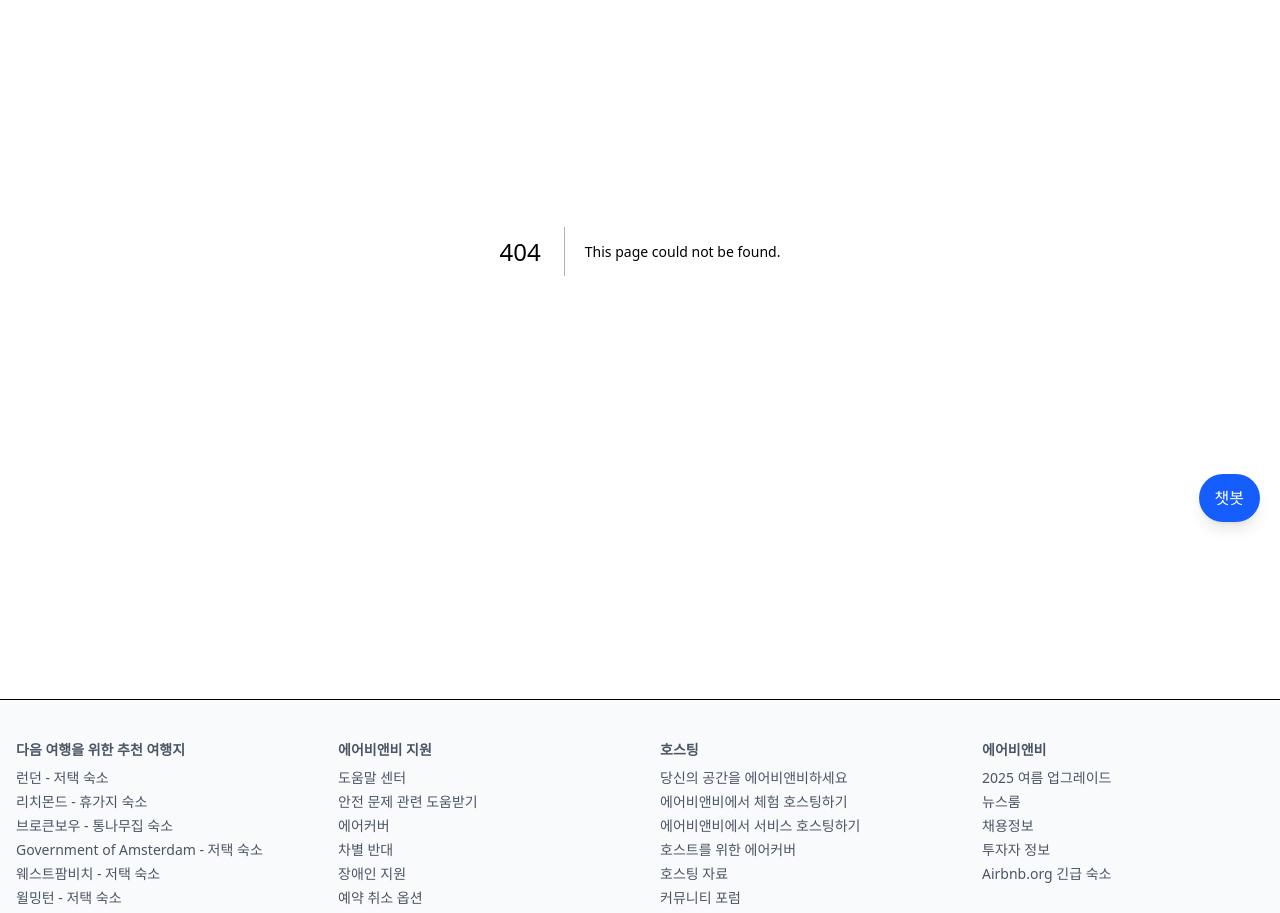
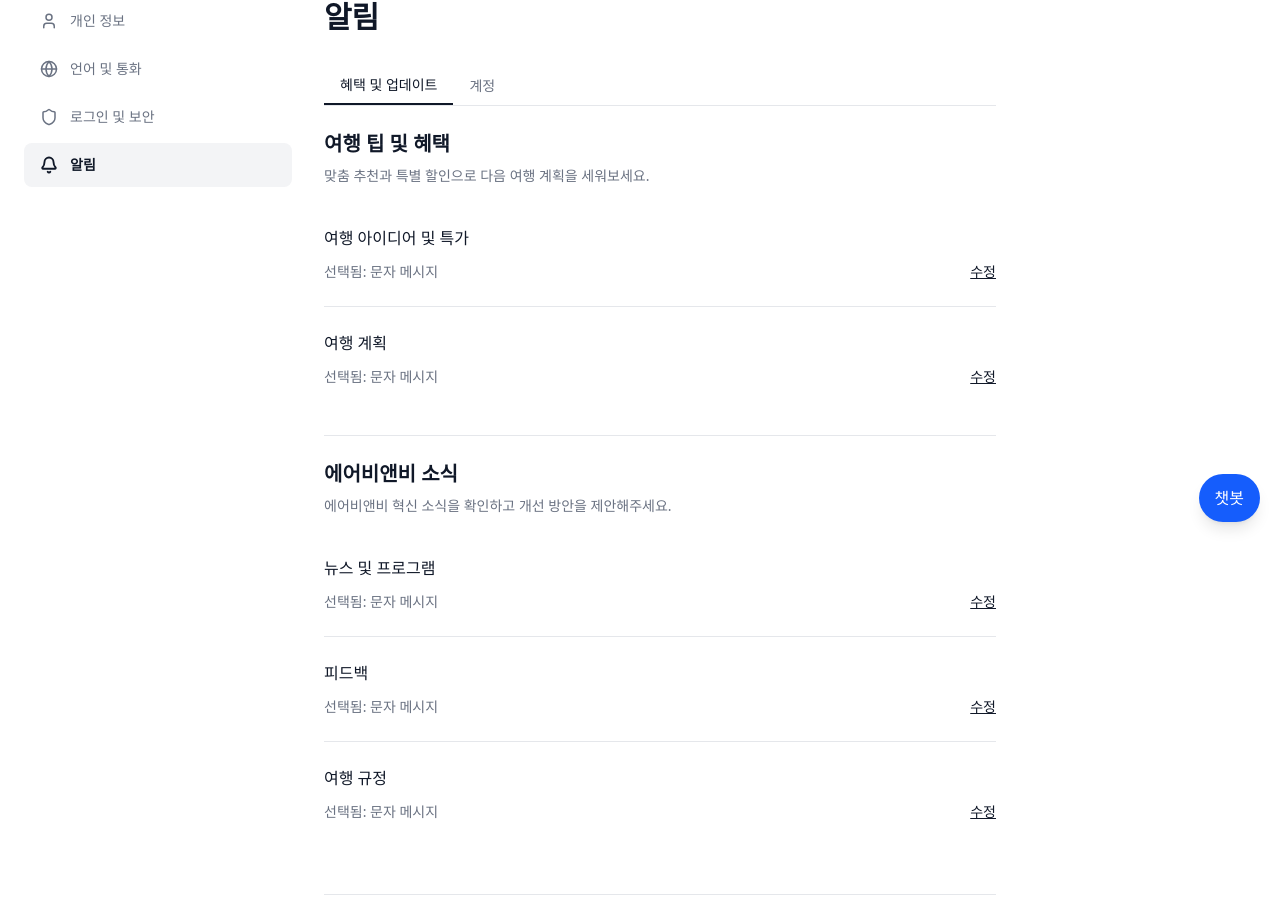
Before and after one commit to dev-burnern/airbnb_clone, a Next.js app in the folder frontend/: page /account/notifications in a window 1280 px wide. Before the commit this address had no page. Shown: the part 258-1171 px from the top of the page. Built offline with nearby package versions, Linux system fonts and the light colour scheme.

Commit message:
✨ Feat:알림 페이지 관련 모든 파일(위젯, 피처, 공유 UI)을 추가

```diff
--- /dev/null
+++ b/frontend/src/app/account/notifications/page.tsx
@@ -0,0 +1,8 @@
+// src/app/account/notifications/page.tsx
+"use client";
+
+import { NotificationList } from "@/widgets/notification-list/NotificationList";
+
+export default function Page() {
+  return <NotificationList />;
+}
--- /dev/null
+++ b/frontend/src/features/notifications/AccountNotifications.tsx
@@ -0,0 +1,51 @@
+// src/features/notifications/AccountNotifications.tsx
+
+import { NotificationRow } from "@/shared/ui/NotificationRow";
+
+export const AccountNotifications = () => {
+  return (
+    <div className="space-y-6">
+      <section className="border-b border-gray-200 pb-6">
+        <h2 className="text-xl font-bold text-gray-900 mb-2">계정 활동 및 정책</h2>
+        <p className="text-gray-500 text-sm mb-4">예약과 계정 활동을 확인하고, 에어비앤비 주요 정책의 내용을 알아보세요.</p>
+
+        <NotificationRow
+          title="계정 활동"
+          description=""
+          currentSetting="선택됨: 이메일 및 문자 메시지"
+          isBorderBottom={true}
+        />
+        <NotificationRow
+          title="게스트 정책"
+          description=""
+          currentSetting="선택됨: 이메일 및 문자 메시지"
+          isBorderBottom={false}
+        />
+      </section>
+
+      <section className="border-b border-gray-200 pb-6">
+        <h2 className="text-xl font-bold text-gray-900 mb-2">알림</h2>
+        <p className="text-gray-500 text-sm mb-4">예약, 리스팅, 계정 활동에 관한 중요한 알림을 받아보세요.</p>
+
+        <NotificationRow
+          title="알림"
+          description=""
+          currentSetting="선택됨: 문자 메시지"
+          isBorderBottom={false}
+        />
+      </section>
+
+      <section className="pb-6">
+        <h2 className="text-xl font-bold text-gray-900 mb-2">게스트·호스트가 보내는 메시지</h2>
+        <p className="text-gray-500 text-sm mb-4">예약 전후 및 예약 기간 중에 호스트나 게스트와 연락하세요.</p>
+
+        <NotificationRow
+          title="메시지"
+          description=""
+          currentSetting="선택됨: 이메일 및 문자 메시지"
+          isBorderBottom={false}
+        />
+      </section>
+    </div>
+  );
+};
--- /dev/null
+++ b/frontend/src/features/notifications/BenefitsAndUpdate.tsx
@@ -0,0 +1,71 @@
+// src/features/notifications/BenefitsAndUpdate.tsx
+
+import { NotificationRow } from "@/shared/ui/NotificationRow";
+
+export const BenefitsAndUpdate = () => {
+  return (
+    <div className="space-y-6">
+      <section className="border-b border-gray-200 pb-6">
+        <h2 className="text-xl font-bold text-gray-900 mb-2">여행 팁 및 혜택</h2>
+        <p className="text-gray-500 text-sm mb-4">맞춤 추천과 특별 할인으로 다음 여행 계획을 세워보세요.</p>
+
+        <NotificationRow
+          title="여행 아이디어 및 특가"
+          description=""
+          currentSetting="선택됨: 문자 메시지"
+          isBorderBottom={true}
+        />
+        <NotificationRow
+          title="여행 계획"
+          description=""
+          currentSetting="선택됨: 문자 메시지"
+          isBorderBottom={false}
+        />
+      </section>
+
+      <section className="pb-6">
+        <h2 className="text-xl font-bold text-gray-900 mb-2">에어비앤비 소식</h2>
+        <p className="text-gray-500 text-sm mb-4">에어비앤비 혁신 소식을 확인하고 개선 방안을 제안해주세요.</p>
+
+        <NotificationRow
+          title="뉴스 및 프로그램"
+          description=""
+          currentSetting="선택됨: 문자 메시지"
+          isBorderBottom={true}
+        />
+        <NotificationRow
+          title="피드백"
+          description=""
+          currentSetting="선택됨: 문자 메시지"
+          isBorderBottom={true}
+        />
+        <NotificationRow
+          title="여행 규정"
+          description=""
+          currentSetting="선택됨: 문자 메시지"
+          isBorderBottom={false}
+        />
+      </section>
+
+      {/* 모든 마케팅 이메일에 대한 수신 거부 체크박스 */}
+      <div className="flex items-start pt-6 border-t border-gray-200">
+        <div className="flex items-center h-5">
+          <input
+            id="unsubscribe-marketing"
+            name="unsubscribe-marketing"
+            type="checkbox"
+            className="focus:ring-gray-900 h-4 w-4 text-gray-900 border-gray-300 rounded"
+          />
+        </div>
+        <div className="ml-3 text-sm">
+          <label htmlFor="unsubscribe-marketing" className="font-medium text-gray-900">
+            모든 마케팅 이메일에 대한 수신 동의 취소
+          </label>
+          <p className="text-gray-500 mt-1">
+            문자 메시지 수신에 동의하면, 에어비앤비에서 보내는 자동 마케팅 메시지를 +82 **-****-2985번으로 수신하는 데 동의하시는 것입니다. 다른 번호로 메시지를 받으려면, 개인정보 페이지에서 전화번호 설정을 업데이트하세요.
+          </p>
+        </div>
+      </div>
+    </div>
+  );
+};
--- /dev/null
+++ b/frontend/src/shared/ui/NotificationRow.tsx
@@ -0,0 +1,29 @@
+// src/shared/ui/NotificationRow.tsx
+
+interface NotificationRowProps {
+  title: string;
+  description: string;
+  currentSetting: string;
+  isBorderBottom?: boolean;
+}
+
+export const NotificationRow = ({
+  title,
+  description,
+  currentSetting,
+  isBorderBottom = true,
+}: NotificationRowProps) => {
+  return (
+    <div className={`py-6 ${isBorderBottom ? "border-b border-gray-200" : ""}`}>
+      <h3 className="text-gray-900 font-medium">{title}</h3>
+      <p className="text-gray-500 text-sm mt-1">{description}</p>
+
+      <div className="flex justify-between items-center mt-3">
+        <p className="text-gray-500 text-sm">{currentSetting}</p>
+        <button className="text-gray-900 underline text-sm font-medium hover:text-gray-600 whitespace-nowrap ml-4">
+          수정
+        </button>
+      </div>
+    </div>
+  );
+};
--- /dev/null
+++ b/frontend/src/shared/ui/NotificationTabs.tsx
@@ -0,0 +1,32 @@
+// src/shared/ui/NotificationTabs.tsx
+
+interface NotificationTabsProps {
+  activeTab: 'benefits' | 'account';
+  onTabChange: (tab: 'benefits' | 'account') => void;
+}
+
+export const NotificationTabs = ({ activeTab, onTabChange }: NotificationTabsProps) => {
+  const tabClass = (tabName: 'benefits' | 'account') =>
+    `px-4 py-2 text-sm font-medium transition-colors ${
+      activeTab === tabName
+        ? 'text-gray-900 border-b-2 border-gray-900'
+        : 'text-gray-500 hover:text-gray-700'
+    }`;
+
+  return (
+    <div className="flex border-b border-gray-200 mb-6">
+      <button
+        className={tabClass('benefits')}
+        onClick={() => onTabChange('benefits')}
+      >
+        혜택 및 업데이트
+      </button>
+      <button
+        className={tabClass('account')}
+        onClick={() => onTabChange('account')}
+      >
+        계정
+      </button>
+    </div>
+  );
+};
--- a/frontend/src/widgets/account-sidebar/AccountSidebar.tsx
+++ b/frontend/src/widgets/account-sidebar/AccountSidebar.tsx
@@ -8,7 +8,7 @@
   { name: "개인 정보", href: "/account/personal-info", icon: User },
   { name: "언어 및 통화", href: "/account/language-and-currency", icon: Globe },
   { name: "로그인 및 보안", href: "/account/privacy-and-sharing", icon: Shield },
-  { name: "알림", href: "#", icon: Bell },
+  { name: "알림", href: "/account/notifications", icon: Bell },
 ];
 
 export const AccountSidebar = () => {
--- /dev/null
+++ b/frontend/src/widgets/notification-list/NotificationList.tsx
@@ -0,0 +1,25 @@
+// src/widgets/notification-list/NotificationList.tsx
+
+"use client";
+
+import { useState } from "react";
+import { NotificationTabs } from "@/shared/ui/NotificationTabs";
+import { BenefitsAndUpdate } from "@/features/notifications/BenefitsAndUpdate";
+import { AccountNotifications } from "@/features/notifications/AccountNotifications";
+
+export const NotificationList = () => {
+  const [activeTab, setActiveTab] = useState<'benefits' | 'account'>('benefits');
+
+  return (
+    <div className="max-w-2xl">
+      <div className="mb-8">
+        <h1 className="text-3xl font-bold text-gray-900">알림</h1>
+      </div>
+
+      <NotificationTabs activeTab={activeTab} onTabChange={setActiveTab} />
+
+      {activeTab === 'benefits' && <BenefitsAndUpdate />}
+      {activeTab === 'account' && <AccountNotifications />}
+    </div>
+  );
+};
```
